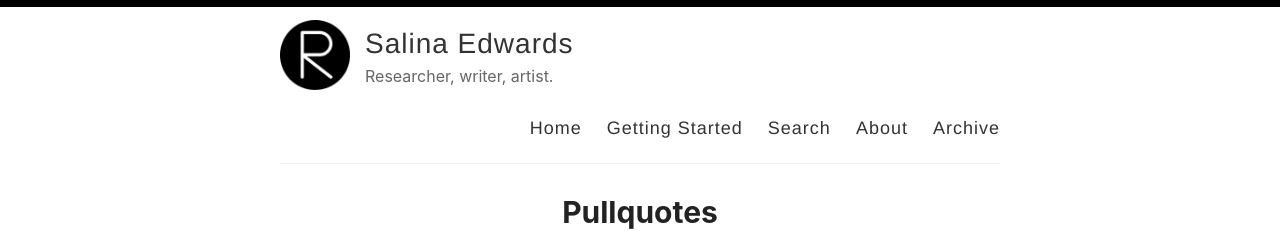
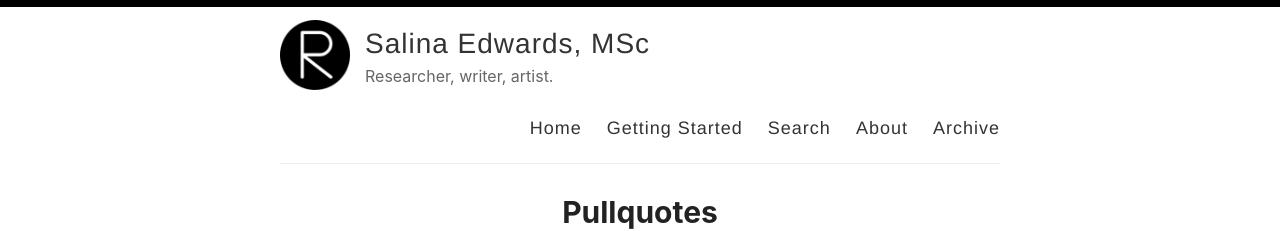
Before and after one commit to salinaedwards/salinaedwards.github.io, a Jekyll site: the page built from index.html, in a window 1280 px wide and 900 px high. Shown: the top 231 px of the window. Built offline with Jekyll 4.4.1, drawn with Linux system fonts in a browser that asks for light colours; the list of posts is cut into pages by our own code.

Commit message:
Update _config.yml

```diff
--- a/_config.yml
+++ b/_config.yml
@@ -3,7 +3,7 @@
 #
 
 # Name of your site (displayed in the header)
-name: Salina Edwards
+name: Salina Edwards, MSc
 
 # Short bio or description (displayed in the header)
 description: Researcher, writer, artist.
```
